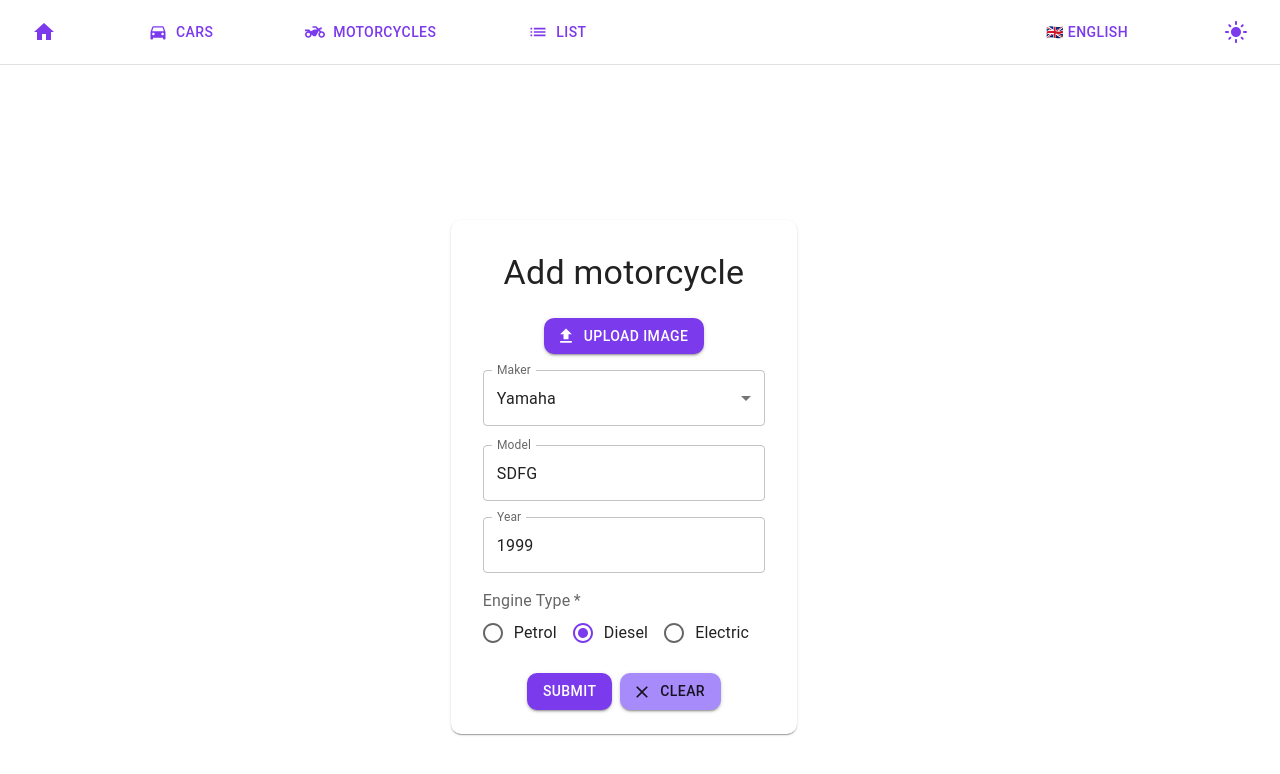
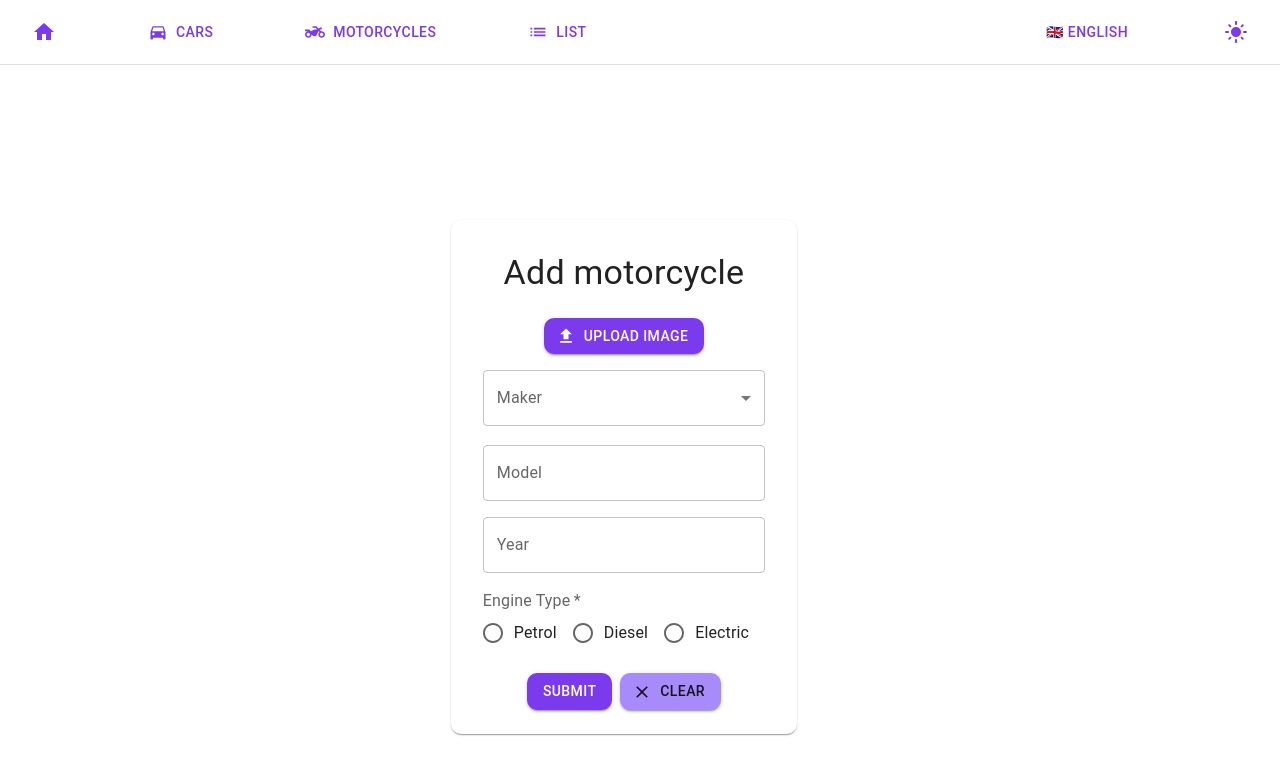
Before and after one commit to proga-react-practice/kappa-team-project, a React (Vite) app: page /moto in a window 1280 px wide. Shown: the top 774 px of the page. Built offline with nearby package versions, Linux system fonts and the light colour scheme; the HTML template or start-up script is replaced by a standard one.

Commit message:
Clear Form

```diff
--- a/src/components/form/moto_form.tsx
+++ b/src/components/form/moto_form.tsx
@@ -9,10 +9,10 @@ import { LocaleContext } from '../providers/localeProvider';
 import UploadIcon from '@mui/icons-material/Upload';
 
 const initialMotorcycleState: Motorcycle = {
-  maker: 'Yamaha',
-  model: 'SDFG',
-  year: 1999,
-  engine: 1,
+  maker: '',
+  model: '',
+  year: undefined,
+  engine:undefined ,
   favorite: false,
   image: ''
 };
```
